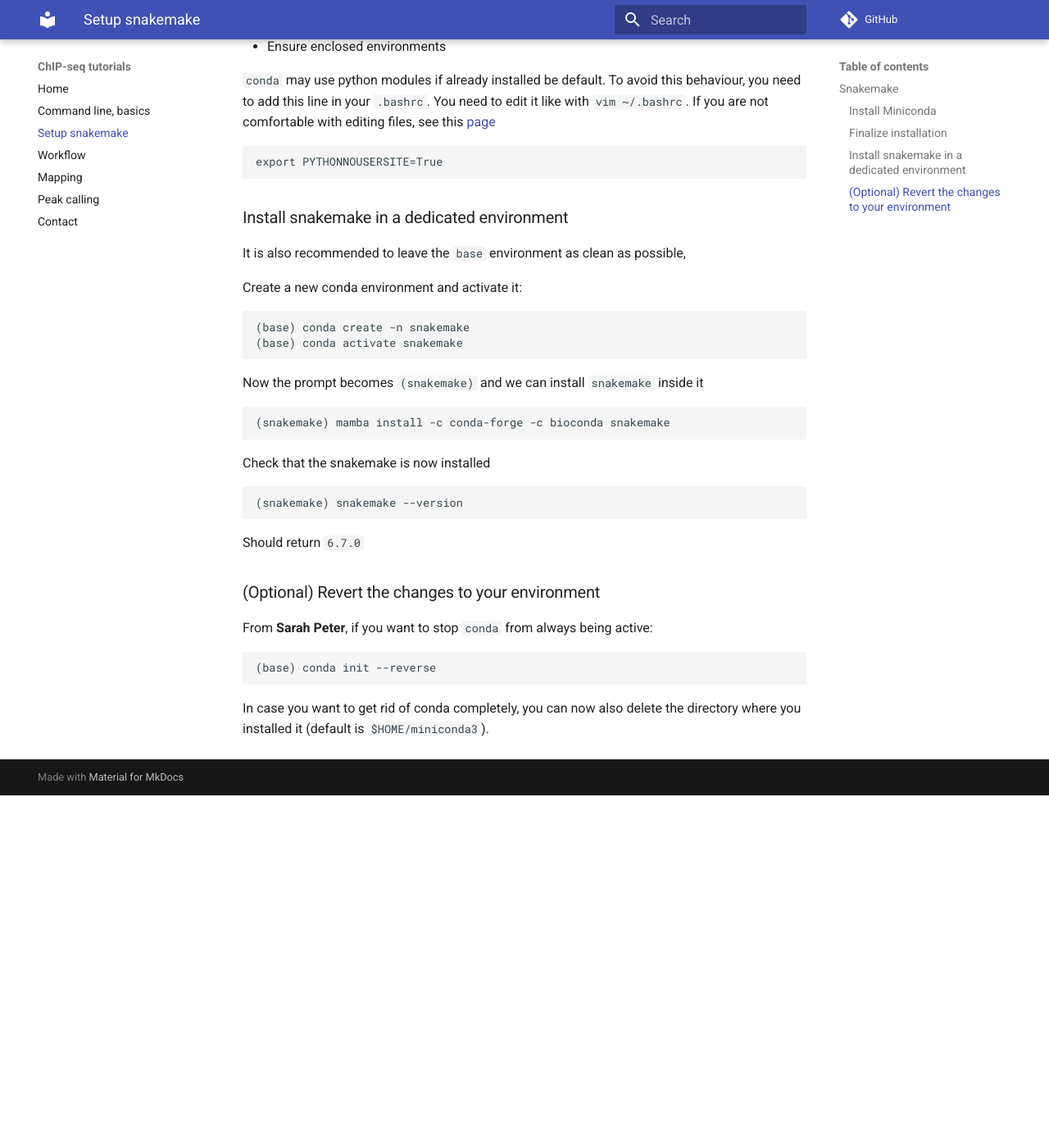
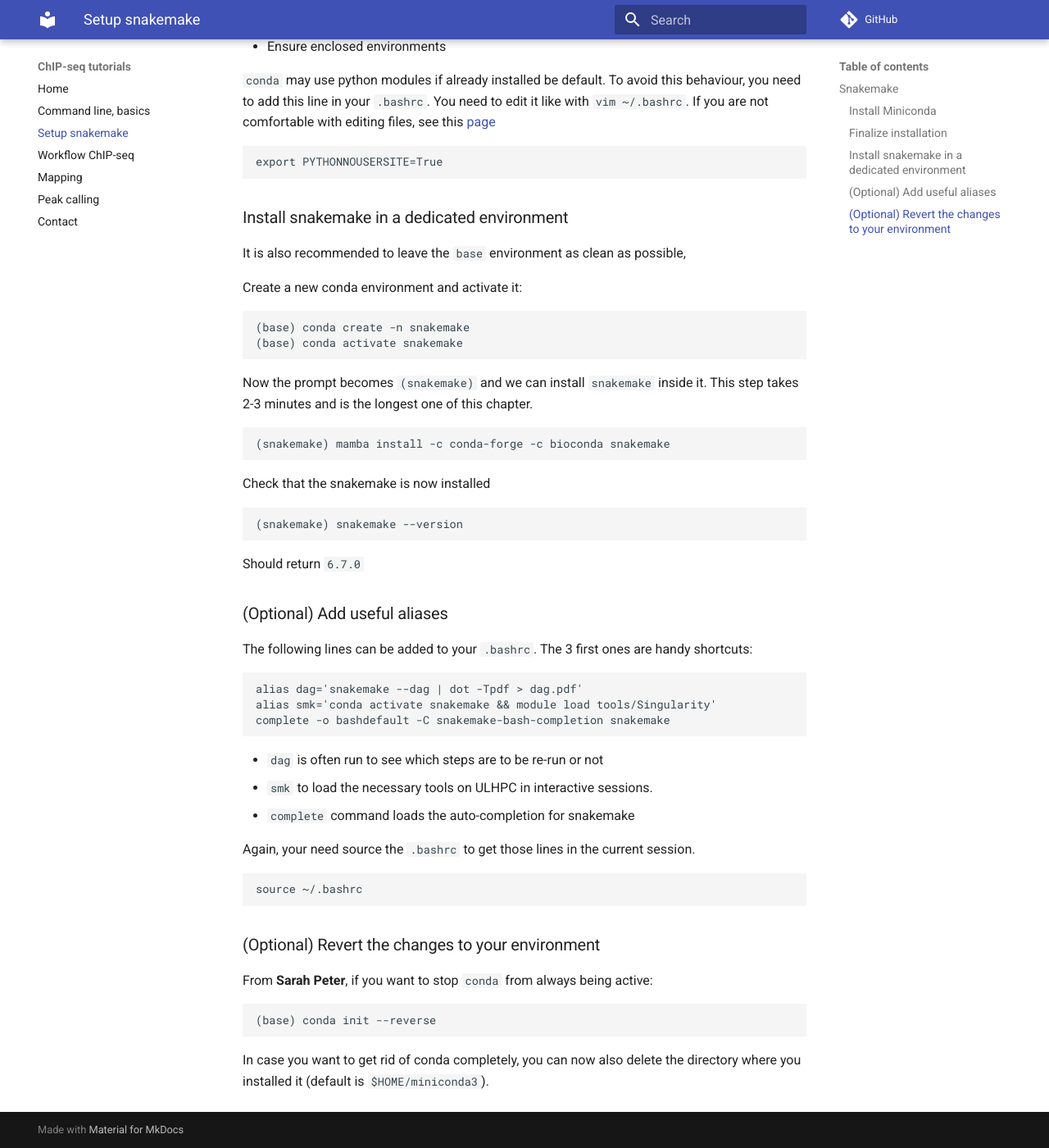
Before and after one commit to ginolhac/chip-seq, an MkDocs documentation site: the page built from docs/snakemake.md, in a window 1280 px wide and 1400 px high, scrolled down 1125 px. Shown: the whole window at 82% size. Built offline with MkDocs 1.6.1 and Material for MkDocs 9.7.7, drawn with Linux system fonts in a browser that asks for light colours; comment, search, counter and statistics services are not loaded; before the commit the page ends 2095 px from its top, so only the background shows below that.

Commit message:
workflow for chip-seq

````diff
--- a/docs/snakemake.md
+++ b/docs/snakemake.md
@@ -71,7 +71,8 @@
 (base) conda activate snakemake
 ```
 
-Now the prompt becomes `(snakemake)` and we can install `snakemake` inside it
+Now the prompt becomes `(snakemake)` and we can install `snakemake` inside it.
+This step takes 2-3 minutes and is the longest one of this chapter.
 
 ```bash
 (snakemake) mamba install -c conda-forge -c bioconda snakemake
@@ -85,6 +86,26 @@
 
 Should return `6.7.0`
 
+### (Optional) Add useful aliases
+
+The following lines can be added to your `.bashrc`.
+The 3 first ones are handy shortcuts:
+
+```bash
+alias dag='snakemake --dag | dot -Tpdf > dag.pdf'
+alias smk='conda activate snakemake && module load tools/Singularity'
+complete -o bashdefault -C snakemake-bash-completion snakemake
+```
+
+- `dag` is often run to see which steps are to be re-run or not
+- `smk` to load the necessary tools on ULHPC in interactive sessions.
+- `complete` command loads the auto-completion for snakemake
+
+Again, your need source the `.bashrc` to get those lines in the current session.
+
+```bash
+source ~/.bashrc
+```
 
 ### (Optional) Revert the changes to your environment
 
--- a/mkdocs.yml
+++ b/mkdocs.yml
@@ -3,7 +3,7 @@
 - Home: index.md
 - "Command line, basics": cli.md
 - Setup snakemake: snakemake.md
-- Workflow: workflow.md
+- Workflow ChIP-seq: workflow.md
 - Mapping: mapping.md
 - Peak calling: peak.md
 - Contact: contact.md
````
Also changed, not shown: docs/chip-seq.md (added, +316 -0 lines), docs/workflow.md (deleted, +0 -87 lines).
